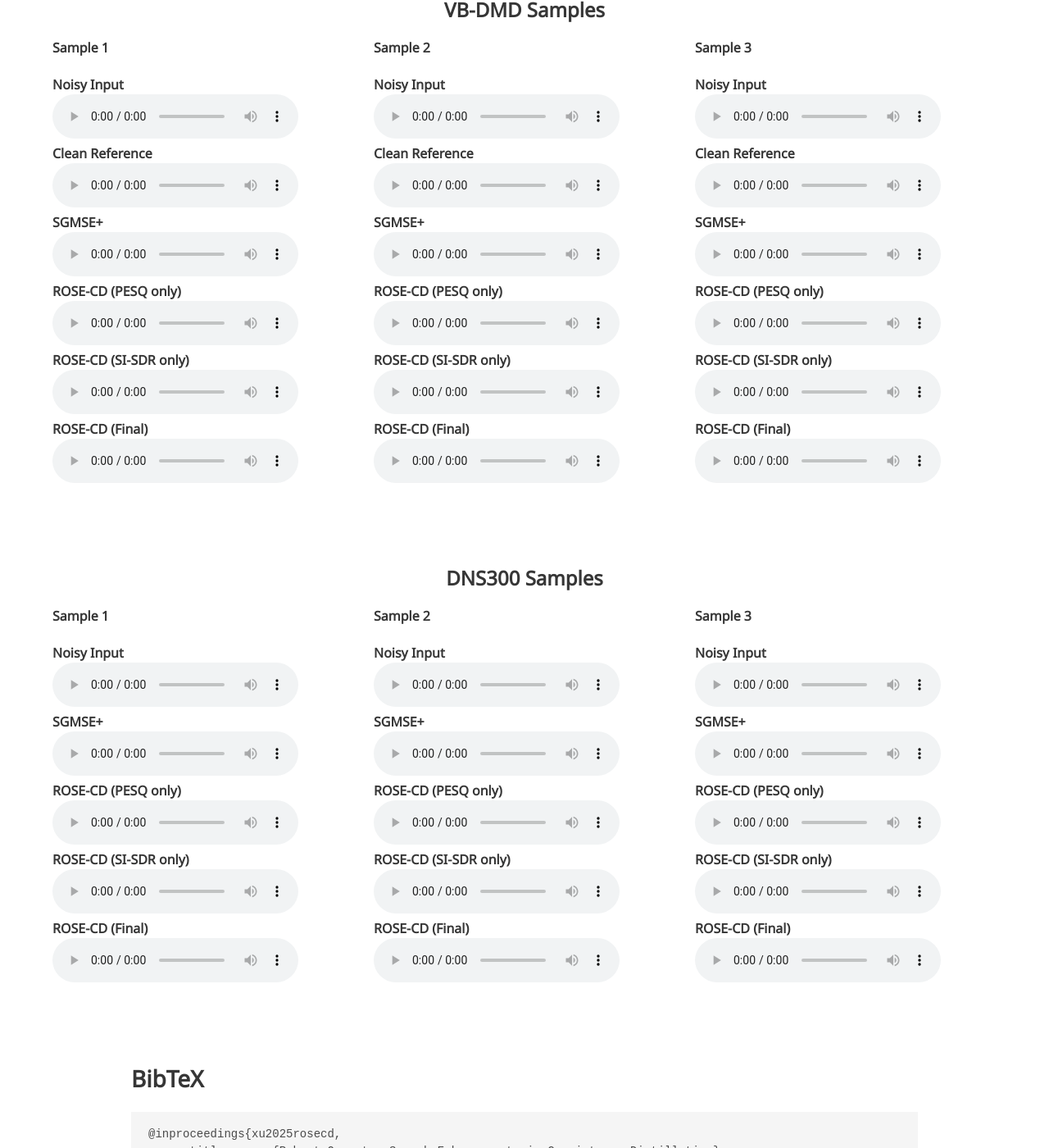
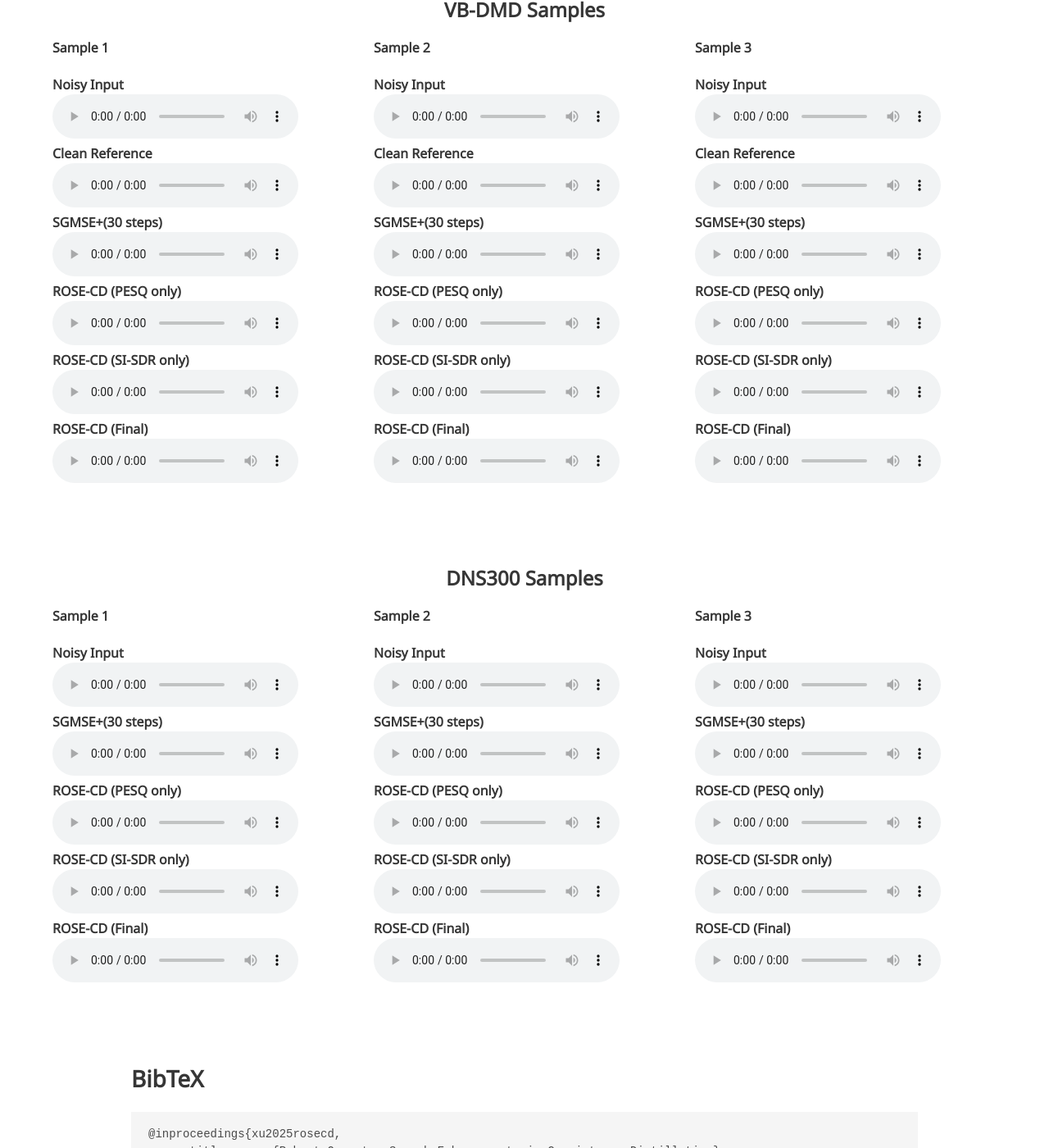
Before and after one commit to LiangXu123/LiangXu123.github.io, a Jekyll site: the page rosecd/index.html, which Jekyll copies as it is, in a window 1280 px wide and 1400 px high, scrolled down 2993 px. Shown: the whole window at 82% size. Built offline with Jekyll 4.4.1, drawn with Linux system fonts in a browser that asks for light colours; nearby versions of some CDN libraries; some web fonts are replaced; library files that are not in the unit come from our copies; a style sheet for code colours, icons or effects is not loaded.

Commit message:
update sgmse+

```diff
--- a/rosecd/index.html
+++ b/rosecd/index.html
@@ -224,7 +224,7 @@
             <p><strong>Clean Reference</strong></p>
             <audio controls><source src="static/audio/vbdmd1_clean.wav" type="audio/wav"></audio>
 
-            <p><strong>SGMSE+</strong></p>
+            <p><strong>SGMSE+(30 steps)</strong></p>
             <audio controls><source src="static/audio/vbdmd1_sgmse.wav" type="audio/wav"></audio>
 
             <p><strong>ROSE-CD (PESQ only)</strong></p>
@@ -246,7 +246,7 @@
             <p><strong>Clean Reference</strong></p>
             <audio controls><source src="static/audio/vbdmd2_clean.wav" type="audio/wav"></audio>
 
-            <p><strong>SGMSE+</strong></p>
+            <p><strong>SGMSE+(30 steps)</strong></p>
             <audio controls><source src="static/audio/vbdmd2_sgmse.wav" type="audio/wav"></audio>
 
             <p><strong>ROSE-CD (PESQ only)</strong></p>
@@ -268,7 +268,7 @@
             <p><strong>Clean Reference</strong></p>
             <audio controls><source src="static/audio/vbdmd3_clean.wav" type="audio/wav"></audio>
 
-            <p><strong>SGMSE+</strong></p>
+            <p><strong>SGMSE+(30 steps)</strong></p>
             <audio controls><source src="static/audio/vbdmd3_sgmse.wav" type="audio/wav"></audio>
 
             <p><strong>ROSE-CD (PESQ only)</strong></p>
@@ -299,7 +299,7 @@
             <p><strong>Noisy Input</strong></p>
             <audio controls><source src="static/audio/dns1_noisy.wav" type="audio/wav"></audio>
 
-            <p><strong>SGMSE+</strong></p>
+            <p><strong>SGMSE+(30 steps)</strong></p>
             <audio controls><source src="static/audio/dns1_sgmse.wav" type="audio/wav"></audio>
 
             <p><strong>ROSE-CD (PESQ only)</strong></p>
@@ -318,7 +318,7 @@
             <p><strong>Noisy Input</strong></p>
             <audio controls><source src="static/audio/dns2_noisy.wav" type="audio/wav"></audio>
 
-            <p><strong>SGMSE+</strong></p>
+            <p><strong>SGMSE+(30 steps)</strong></p>
             <audio controls><source src="static/audio/dns2_sgmse.wav" type="audio/wav"></audio>
 
             <p><strong>ROSE-CD (PESQ only)</strong></p>
@@ -337,7 +337,7 @@
             <p><strong>Noisy Input</strong></p>
             <audio controls><source src="static/audio/dns3_noisy.wav" type="audio/wav"></audio>
 
-            <p><strong>SGMSE+</strong></p>
+            <p><strong>SGMSE+(30 steps)</strong></p>
             <audio controls><source src="static/audio/dns3_sgmse.wav" type="audio/wav"></audio>
 
             <p><strong>ROSE-CD (PESQ only)</strong></p>
```
